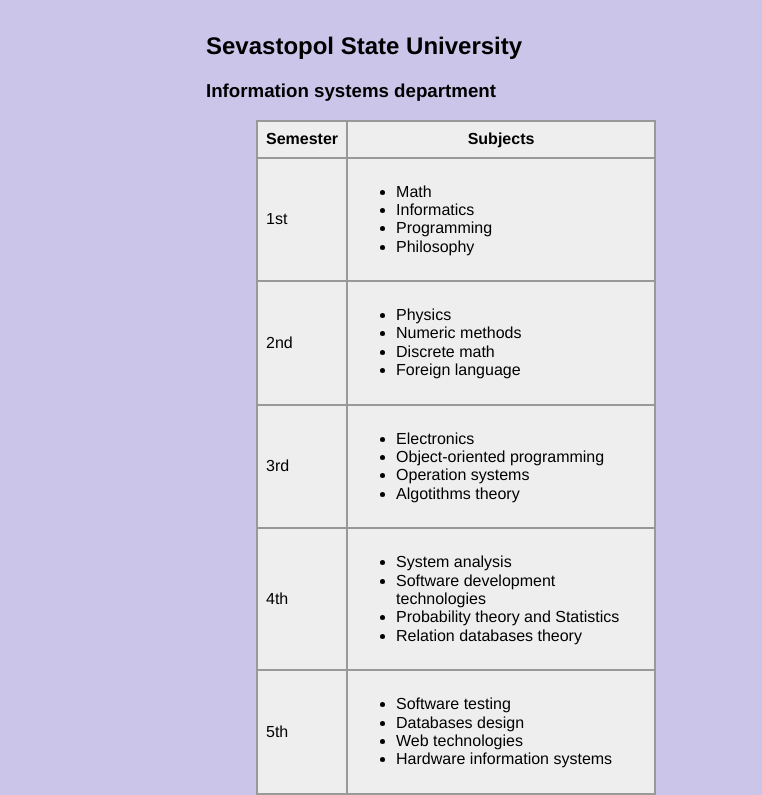
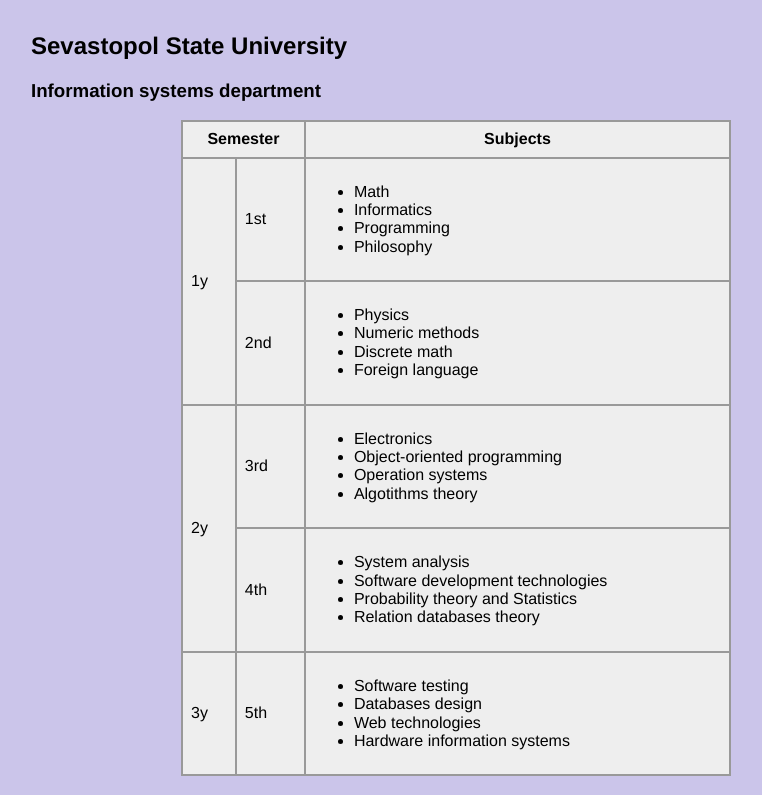
Before and after one commit to CraftCoderr/web_labs, a PHP site: page /education.html in a window 1280 px wide. Shown: the part 48-843 px from the top of the page, without its empty margins (184-946 px from the left). Run offline with PHP 8.4, Linux system fonts and the light colour scheme.

Commit message:
Improved table on education page

```diff
--- a/css/education.css
+++ b/css/education.css
@@ -2,11 +2,13 @@
 
 main {
   margin: 32px auto 0 auto;
-  max-width: 500px;
+  width: 95%;
+  max-width: 850px;
 }
 
 table {
-  max-width: 400px;
+  max-width: 550px;
+  width: 95%;
   background-color: #eeeeee;
   border-collapse: collapse;
   margin: 0 auto;
@@ -20,3 +22,7 @@ td, th {
   border: 2px solid #999999;
   padding: 8px;
 }
+
+/* tr:nth-child(1), tr:nth-child(2) {
+  width: 15%;
+} */
--- a/education.html
+++ b/education.html
@@ -18,10 +18,11 @@
             <h3>Information systems department</h3>
             <table>
                 <tr>
-                    <th>Semester</th>
+                    <th colspan="2">Semester</th>
                     <th>Subjects</th>
                 </tr>
                 <tr>
+                    <td rowspan="2">1y</td>
                     <td>1st</td>
                     <td>
                         <ul>
@@ -44,6 +45,7 @@
                     </td>
                 </tr>
                 <tr>
+                    <td rowspan="2">2y</td>
                     <td>3rd</td>
                     <td>
                         <ul>
@@ -66,6 +68,7 @@
                     </td>
                 </tr>
                 <tr>
+                    <td>3y</td>
                     <td>5th</td>
                     <td>
                         <ul>
```
